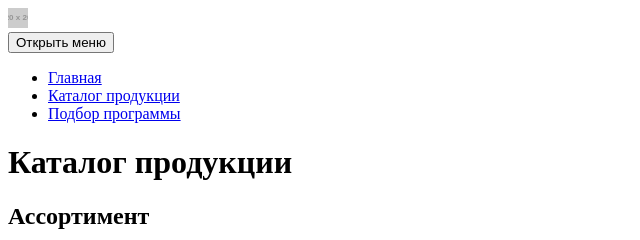
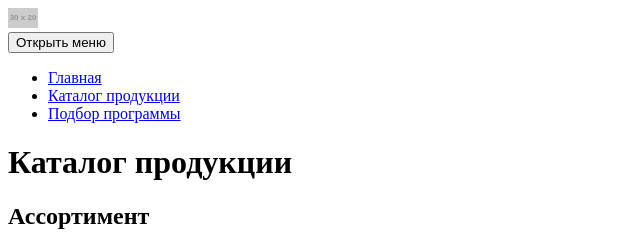
Before and after one commit to Gitlllun/944575-cat-energy-17, a website: page source/catalog.html in a window 1280 px wide. Shown: the top 240 px of the page, 0-640 px from the left. Drawn offline with Linux system fonts and the light colour scheme; placeholder pictures from the web are drawn by us.

Commit message:
Добавляет дополнительную разметку

```diff
--- a/source/catalog.html
+++ b/source/catalog.html
@@ -7,7 +7,7 @@
   <body>
     <header class="header">
       <a class="header__logo" href="#">
-        <img class="header__logo-image" src="http://placehold.it/20x20" alt="Кэт Энерджи">
+        <img class="header__logo-image" src="http://placehold.it/30x20" alt="Кэт Энерджи">
       </a>
       <nav class="main-nav">
         <button class="main-nav__toggle" type="button">Открыть меню</button>
```
